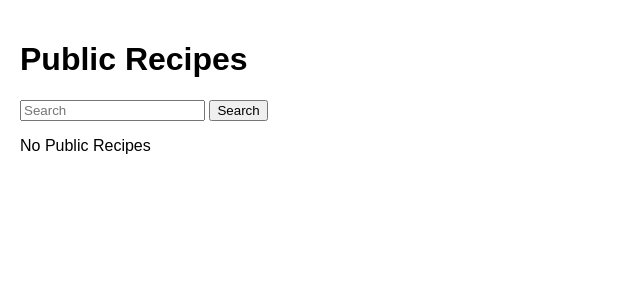
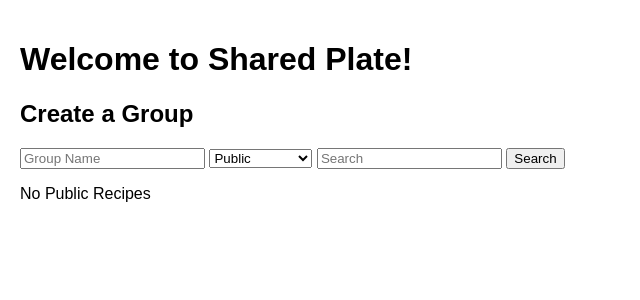
Before and after one commit to jessmorrill/SharedPlate, a Flask app: page / in a window 1280 px wide. Shown: the part 38-338 px from the top of the page, without its empty margins (0-640 px from the left). Run offline with Flask 3, Linux system fonts and the light colour scheme; data that the repository does not hold is empty; parts of the project's set-up code (start-up, migrations or seed data) failed here and were passed over.

Commit message:
Added group creation to landing page

```diff
--- a/app/routes.py
+++ b/app/routes.py
@@ -2,18 +2,35 @@
 from flask import render_template, redirect, url_for, request
 from app.forms import CreateRecipe, SearchRecipe
 from app import db
-from app.models import Recipe, Ingredient
+from app.models import Recipe, Ingredient, Group
 import sys
 from datetime import datetime
 
-@app.route('/', methods=['GET'])
+@app.route('/', methods=['GET', 'POST'])
 def home():
     form = SearchRecipe(request.args)
+    if request.method == 'POST':
+        name = request.form.get('group_name')
+        privacy = request.form.get('privacy')
+
+        if name and privacy:
+            g = Group(group_name=name, privacy_setting=privacy)
+            db.session.add(g)
+            db.session.commit()
+
+        return redirect(url_for('home'))
+
     recipes_query = Recipe.query.filter_by(privacy_setting='public')
+
     if form.search.data and form.search.data.strip():
-        recipes_query = recipes_query.filter(Recipe.title.ilike(f"%{form.search.data}%"))
+        recipes_query = recipes_query.filter(
+            Recipe.title.ilike(f"%{form.search.data}%")
+        )
+
     recipes = recipes_query.all()
     return render_template('index.html', recipes=recipes, form=form)
+
+
 
 @app.route('/recipe/<int:recipe_id>', methods=['GET'])
 def recipe_detail(recipe_id):
--- a/app/templates/index.html
+++ b/app/templates/index.html
@@ -3,7 +3,23 @@
 {% block title %}Home-SharedPlate{% endblock %}
 
 {% block content %}
-  <h1>Public Recipes</h1>
+
+  <h1>Welcome to Shared Plate!</h1>
+
+  <h2> Create a Group</h2>
+
+  <form method="POST">
+      <input type="text" name="group_name" placeholder="Group Name" required>
+
+      <select name="privacy">
+          <option value="public">Public</option>
+          <option value="private>Private</option>
+      </select>
+
+      <button type="submit">Create Group</button>
+  </form>
+
+  <hr>
 
   <form method="get" action="{{ url_for('home') }}" autocomplete="off">
     {{ form.hidden_tag() }}
```
